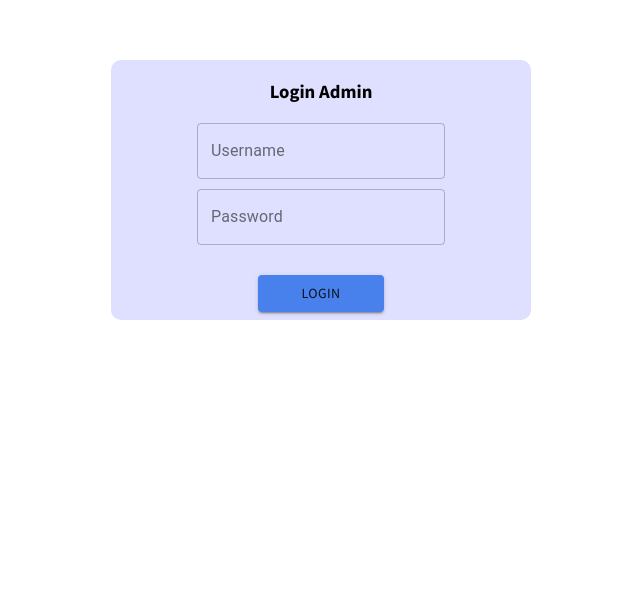
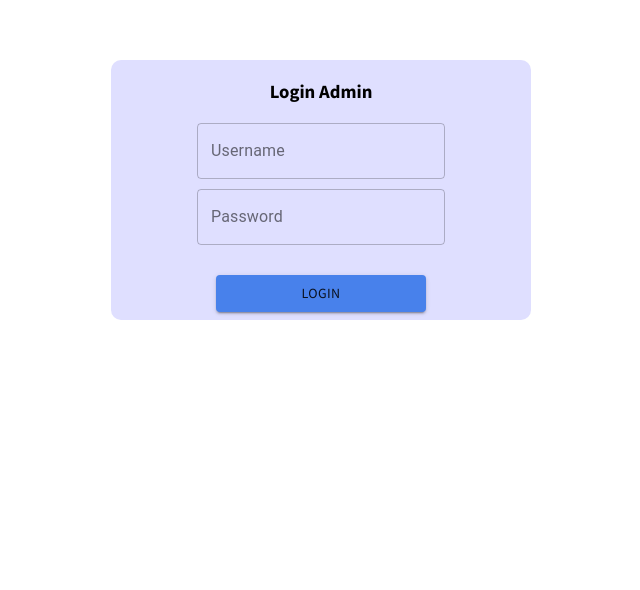
Before and after one commit to ahmadrayz007/admin-app, a React (Create React App) app: page /login in a window 1280 px wide. Shown: the part 210-800 px from the top of the page, without its empty margins (319-959 px from the left). Built offline with nearby package versions, Linux system fonts and the light colour scheme.

Commit message:
event calender

```diff
--- a/src/components/eventCalender/eventCalender.css
+++ b/src/components/eventCalender/eventCalender.css
@@ -24,4 +24,5 @@
 .button{
     margin-top: 20px !important;
     background-color: rgb(72, 129, 235) !important;
+    width: 50% !important;
 }
```
